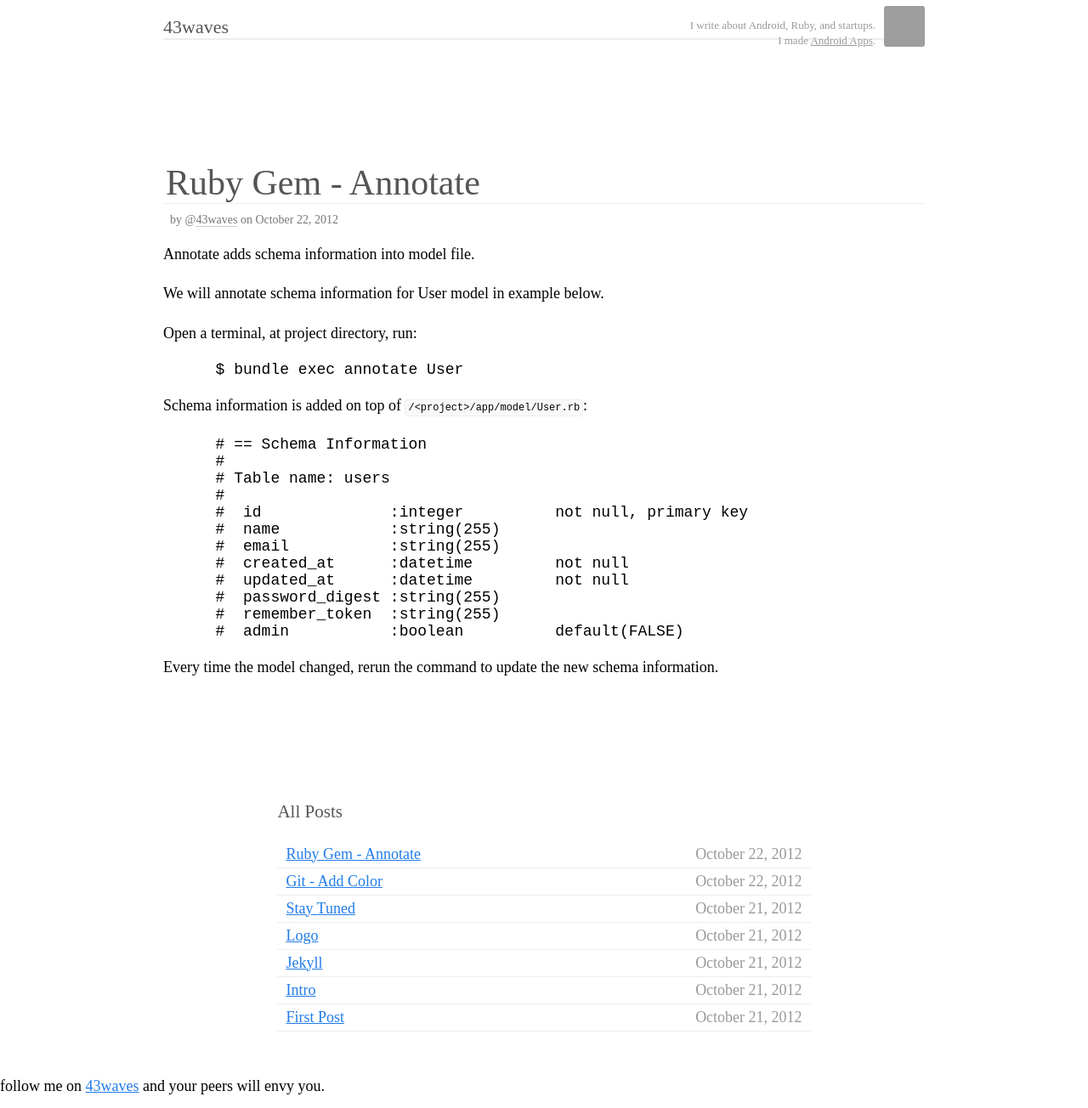
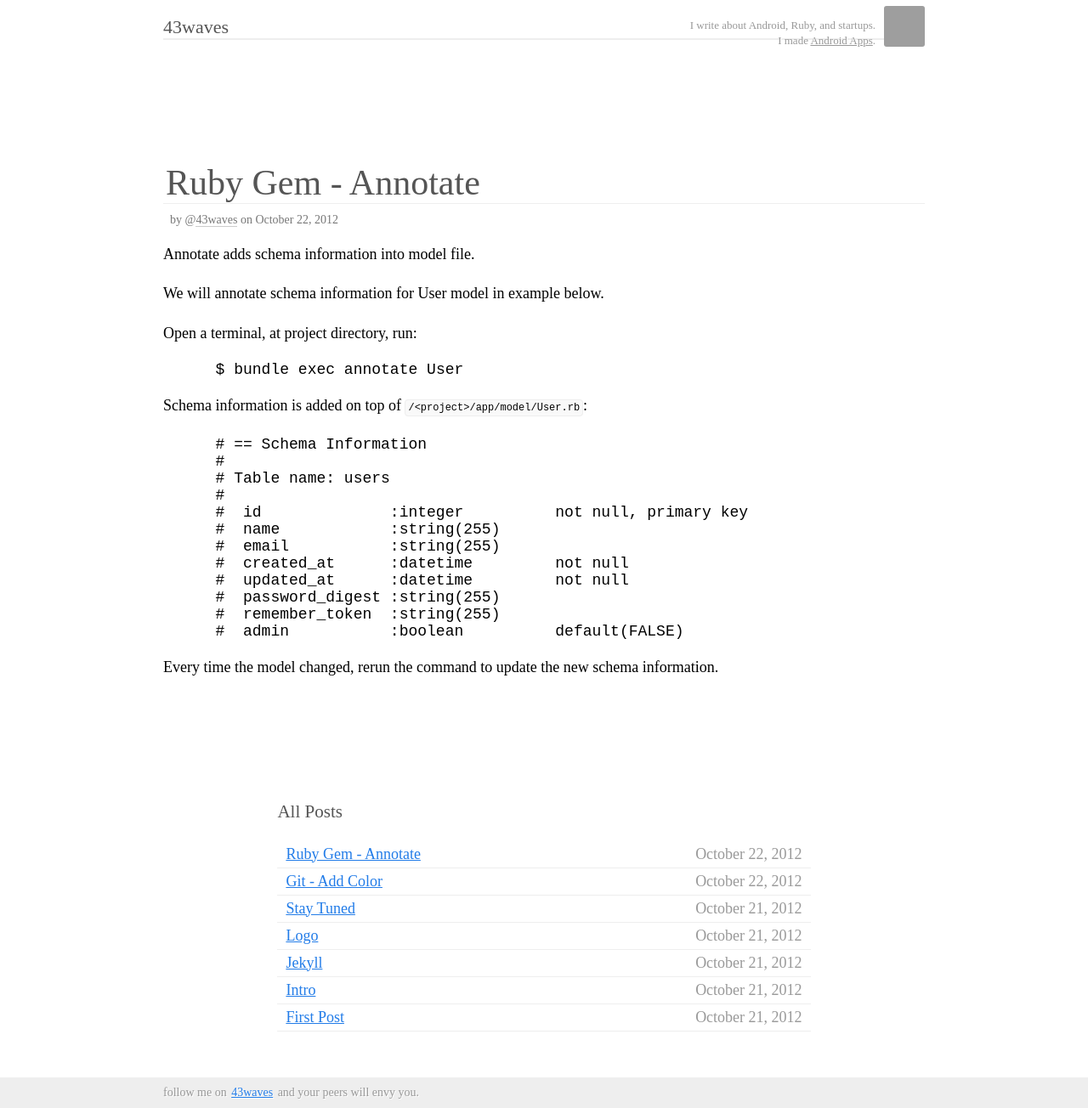
Before and after one commit to 43waves/43waves.github.io, a Jekyll site: the page built from index.html, in a window 1280 px wide. Shown: the whole page at 85% size. Built offline with Jekyll 4.4.1, drawn with Linux system fonts in a browser that asks for light colours; nearby versions of some CDN libraries; Markdown is read by kramdown in place of the engine named in the settings; comment, search, counter and statistics services are not loaded; grey boxes are pictures that could not be loaded.

Commit message:
Fix css id foots

```diff
--- a/_layouts/layout.html
+++ b/_layouts/layout.html
@@ -49,7 +49,7 @@
 
     {{ content }}
 
-    <div class="foots">
+    <div id="foots">
       follow me on <a href="http://twitter.com/43waves">43waves</a> and your
       peers will envy you.
     </div>
```
